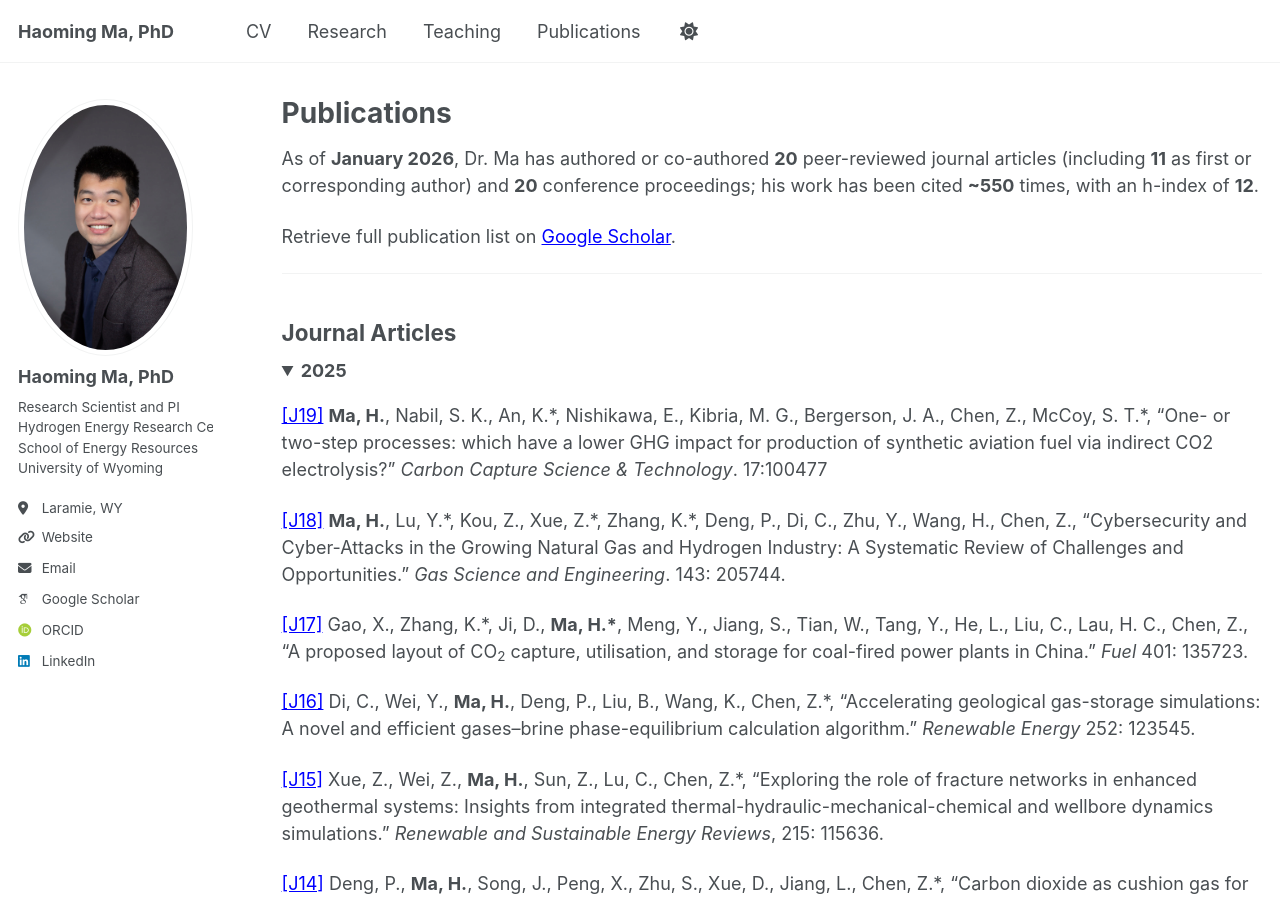
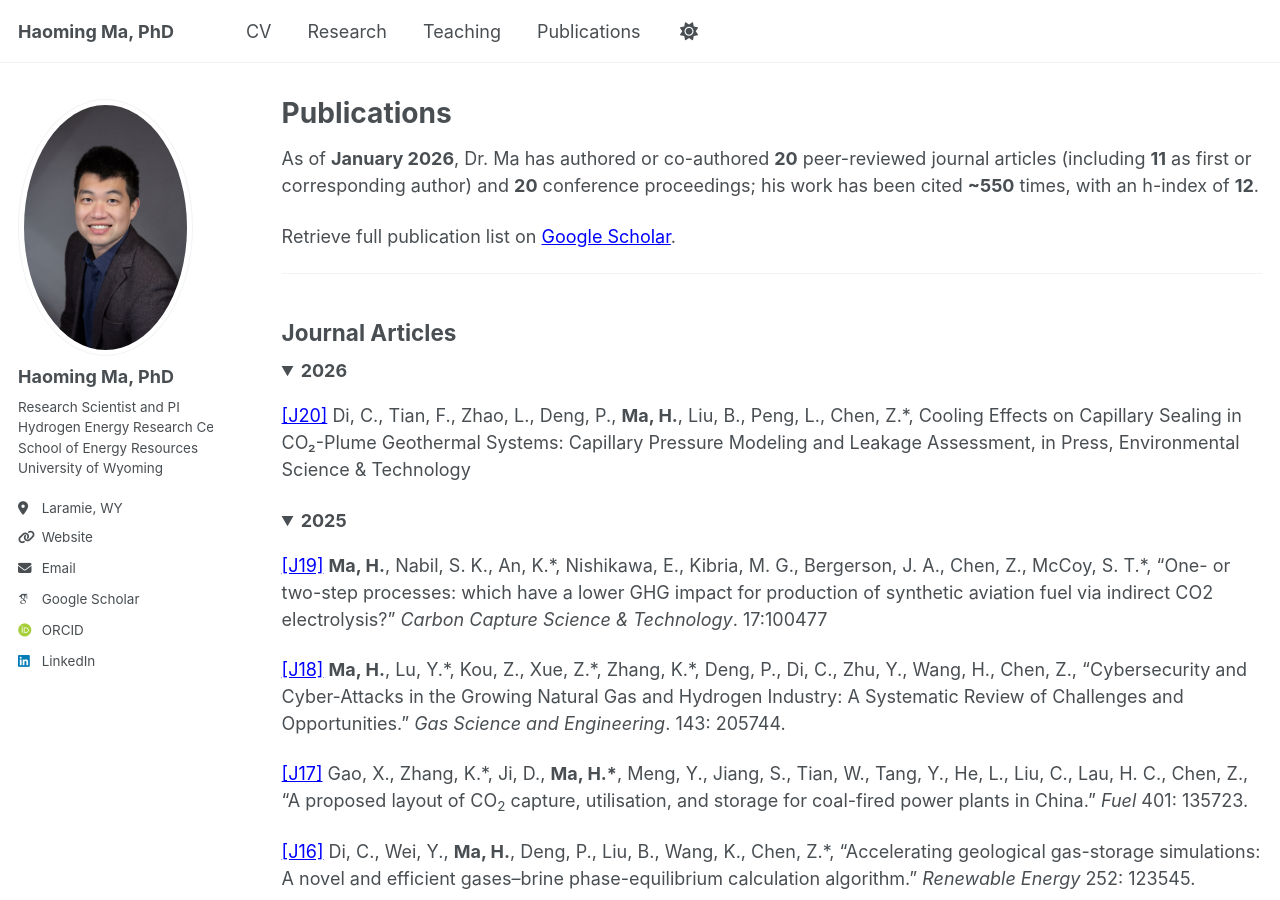
Before and after one commit to haoming-ma/haoming-ma.github.io, a Jekyll site: the page built from _pages/publications.md, in a window 1280 px wide and 900 px high. Built offline with Jekyll 4.4.1, drawn with Linux system fonts in a browser that asks for light colours; some web fonts are replaced.

Commit message:
Update publications.md

```diff
--- a/_pages/publications.md
+++ b/_pages/publications.md
@@ -12,6 +12,15 @@ Retrieve full publication list on [Google Scholar](https://scholar.google.ca/cit
 ---
 
 ## Journal Articles
+<details class="pub-year" open>
+<summary><strong>2026</strong></summary>
+
+<p>
+<a href="{{ '/files/J20.pdf' | relative_url }}" target="_blank" rel="noopener">[J20]</a>
+Di, C., Tian, F., Zhao, L., Deng, P., <strong>Ma, H.</strong>, Liu, B., Peng, L., Chen, Z.*, Cooling Effects on Capillary Sealing in CO₂-Plume Geothermal Systems: Capillary Pressure Modeling and Leakage Assessment, in Press, Environmental Science & Technology
+
+</p>
+</details>
 
 <details class="pub-year" open>
 <summary><strong>2025</strong></summary>
```
